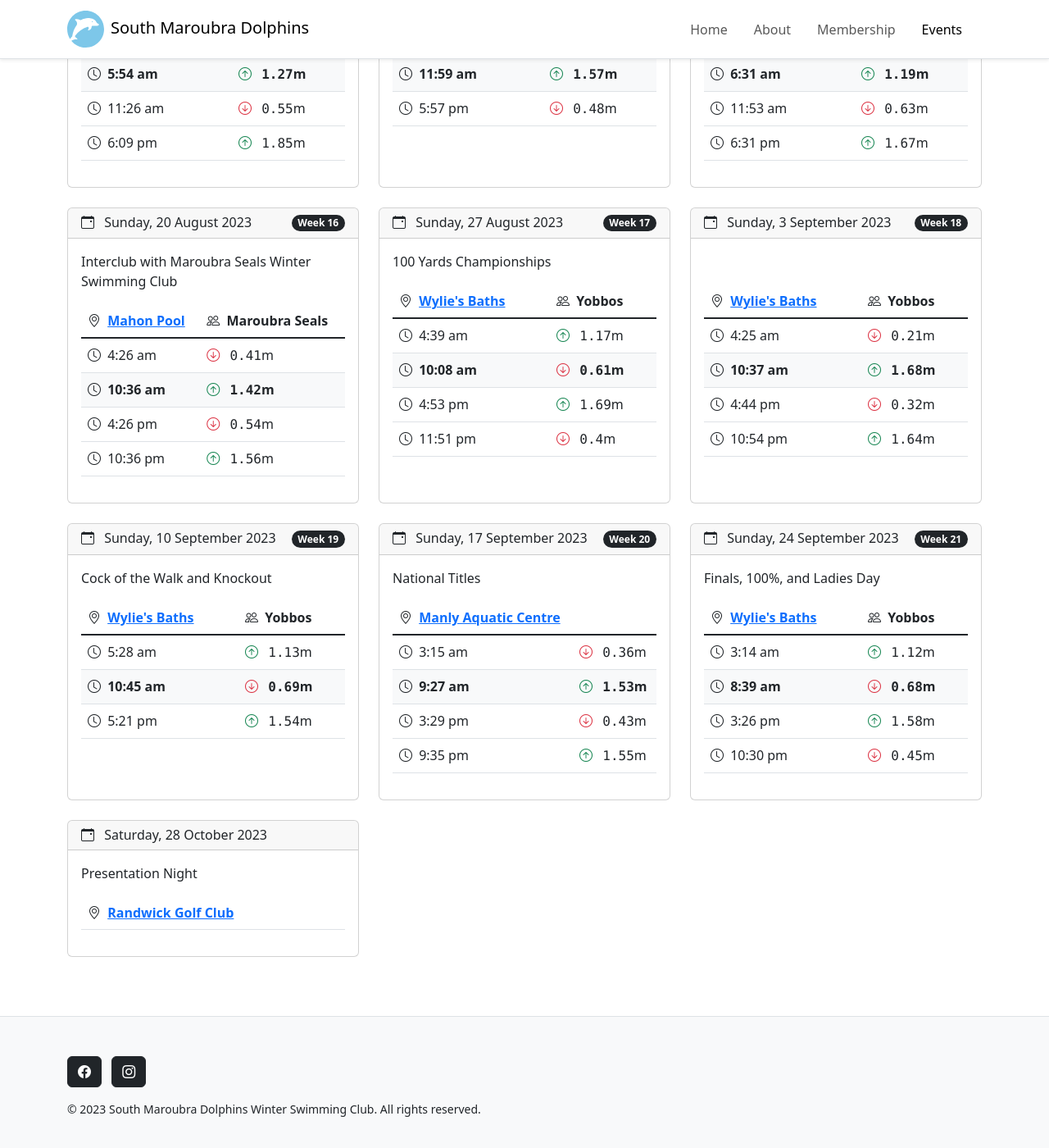
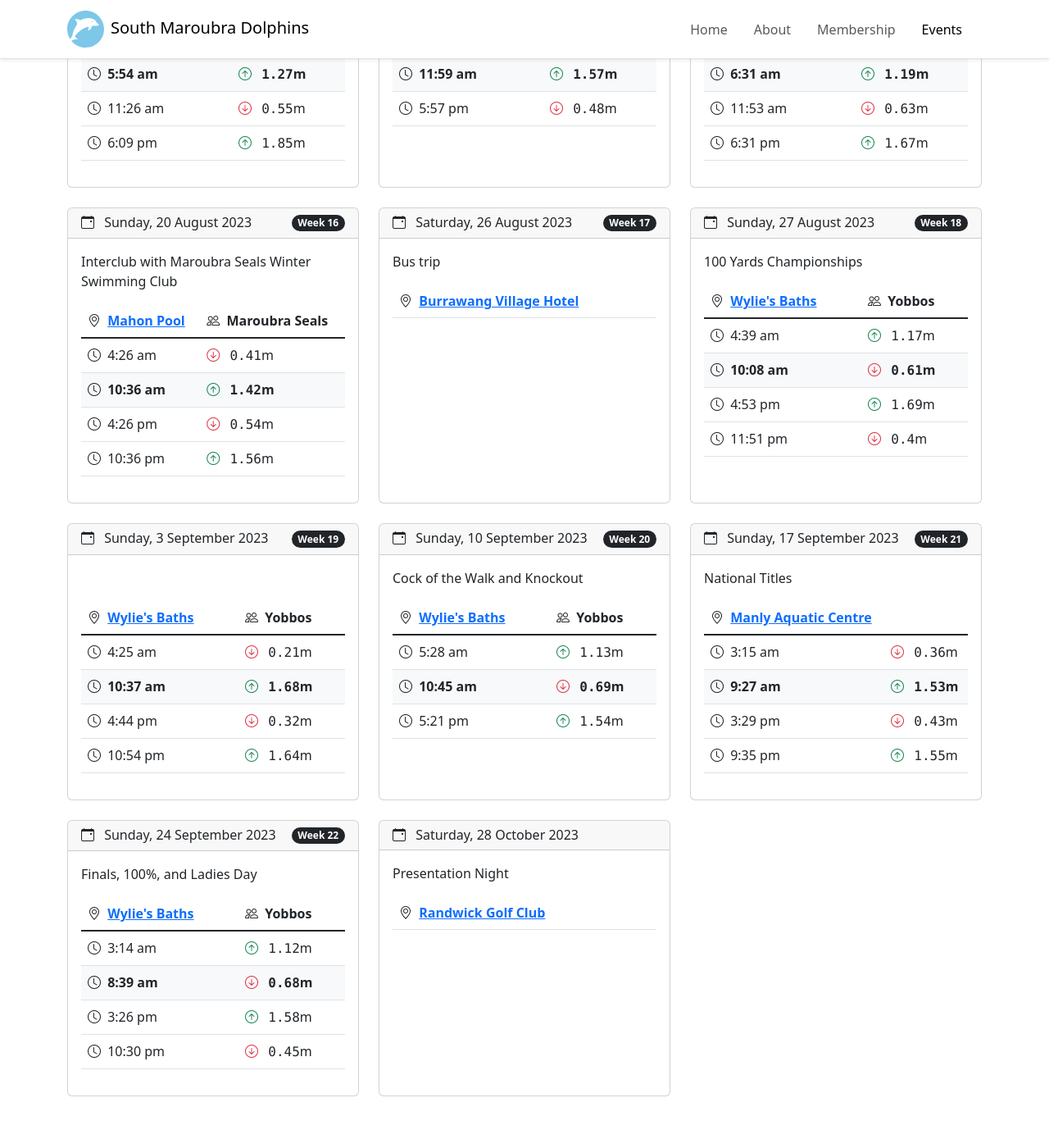
Before and after one commit to robertlove/south-maroubra-dolphins, a Jekyll site: the page built from events.html, in a window 1280 px wide and 1400 px high, scrolled down 1989 px. Shown: the whole window at 82% size. Built offline with Jekyll 4.4.1, drawn with Linux system fonts in a browser that asks for light colours.

Commit message:
Update events.yaml

```diff
--- a/_data/events.yaml
+++ b/_data/events.yaml
@@ -236,6 +236,11 @@
       height: 0.54
     - time: 2023-08-20 22:36:00 +1000
       height: 1.56
+- description: Bus trip
+  date: 2023-08-26 12:00:00 +1000
+  location:
+    name: Burrawang Village Hotel
+    url: https://www.burrawangvillagehotel.com.au/
 - description: 100 Yards Championships
   date: 2023-08-27 09:00:00 +1000
   cooking: Yobbos
```
